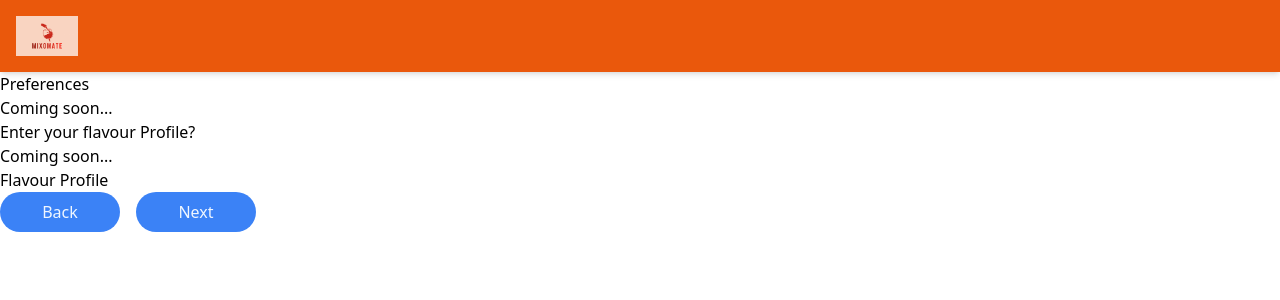
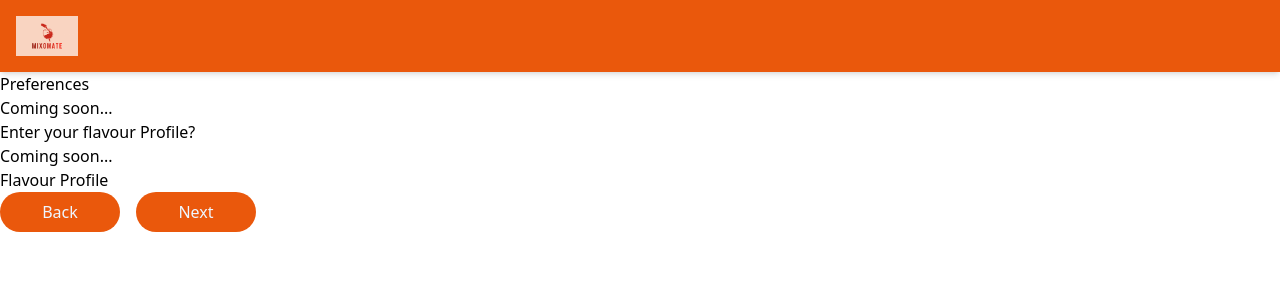
Before and after one commit to codyfp/mixomate-cocktail-recommender, a Next.js app in the folder apps/mixo-mate-frontend/: page /preferences in a window 1280 px wide. Both pictures are taken after a click on the button "Next". Shown: the top 300 px of the page. Built offline with nearby package versions, Linux system fonts and the light colour scheme.

Commit message:
use the same colour for buttons

```diff
--- a/apps/mixo-mate-frontend/pages/preferences.tsx
+++ b/apps/mixo-mate-frontend/pages/preferences.tsx
@@ -10,8 +10,8 @@ export default function Preferences() {
   const ControlButtons: React.FunctionComponent<{ isLastStep?: Boolean }> = ({ isLastStep = false }) => {
     return (
       <div className='flex flex-row gap-4'>
-        {step != 0 && <button className='p-2 bg-blue-500 rounded-3xl text-blue-50 w-[120px]' onClick={() => setStep(step - 1)}>Back</button>}
-        {!isLastStep && <button className='p-2 bg-blue-500 rounded-3xl text-blue-50 w-[120px]' onClick={() => setStep(step + 1)}>Next</button>}
+        {step != 0 && <button className='p-2 bg-orange-600 rounded-3xl text-blue-50 w-[120px]' onClick={() => setStep(step - 1)}>Back</button>}
+        {!isLastStep && <button className='p-2 bg-orange-600 rounded-3xl text-blue-50 w-[120px]' onClick={() => setStep(step + 1)}>Next</button>}
       </div>
     )
   }
```
